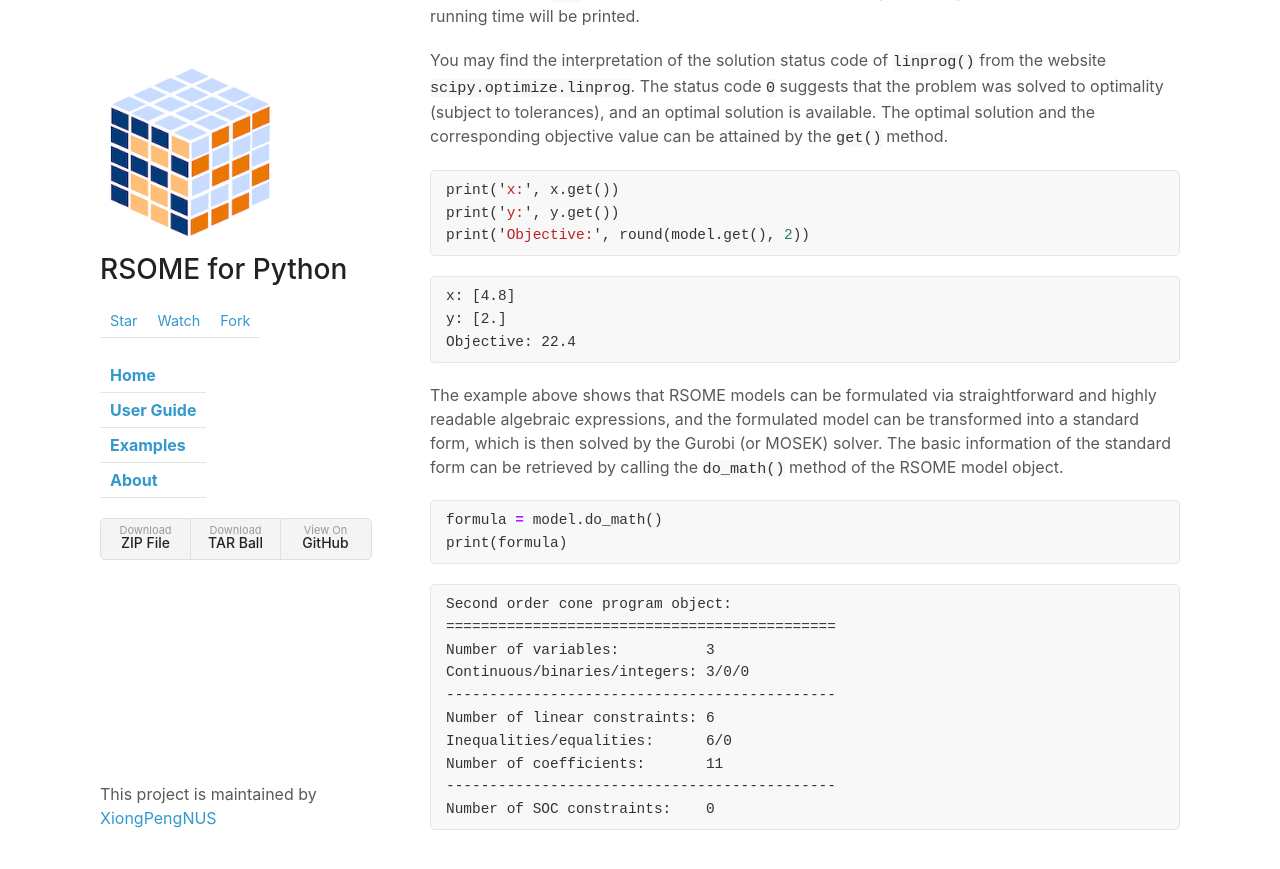
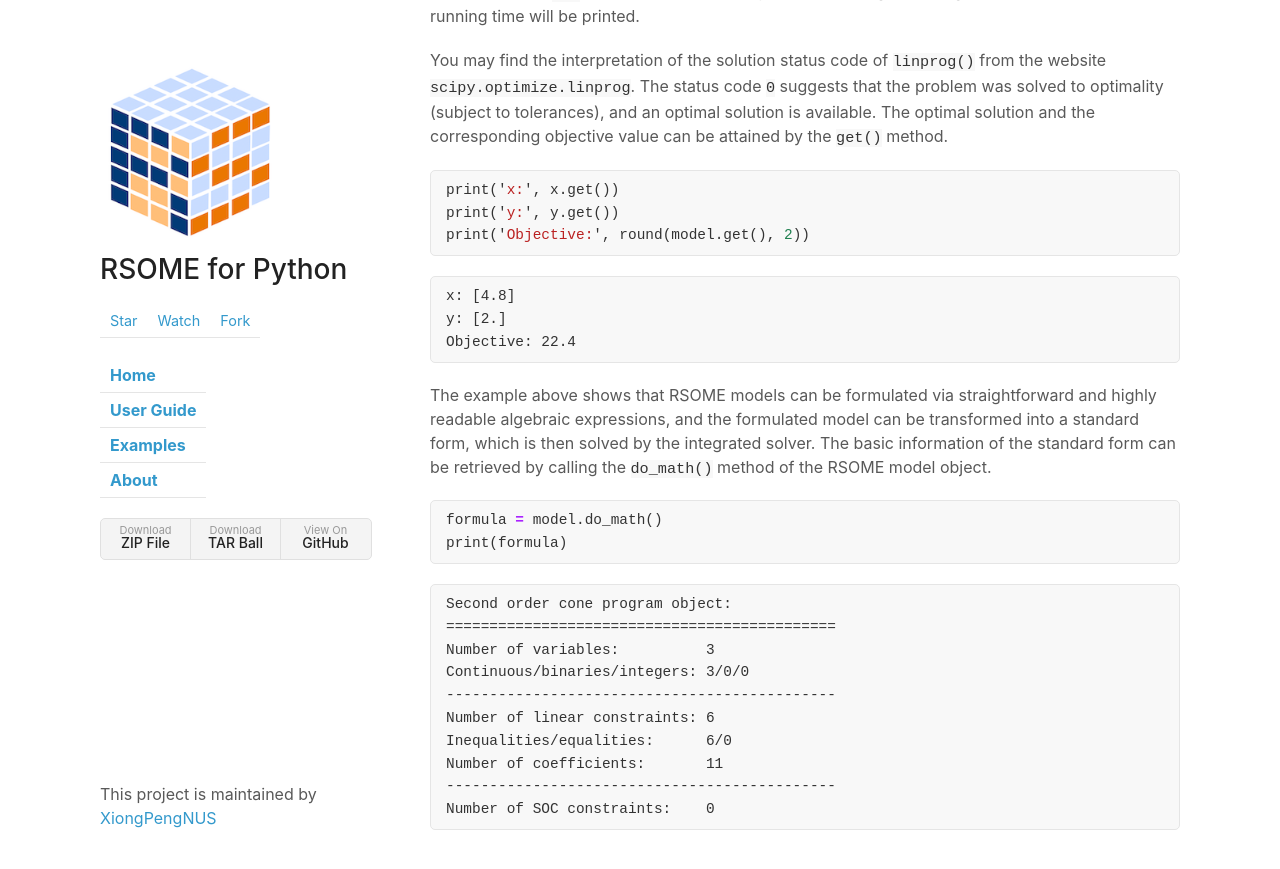
Before and after one commit to XiongPengNUS/rsome, a Jekyll site: the page built from docs/index.md, in a window 1280 px wide and 900 px high, scrolled down 1604 px. Shown: the top 869 px of the window. Built offline with Jekyll 4.4.1, drawn with Linux system fonts in a browser that asks for light colours; our own code applies the rules of GitHub Pages for plain Markdown files; formulas are drawn with MathJax 3.

Commit message:
Update docs

````diff
--- a/docs/index.md
+++ b/docs/index.md
@@ -74,7 +74,7 @@ print('Objective:', round(model.get(), 2))
     Objective: 22.4
 
 
-The example above shows that RSOME models can be formulated via straightforward and highly readable algebraic expressions, and the formulated model can be transformed into a standard form, which is then solved by the Gurobi (or MOSEK) solver. The basic information of the standard form can be retrieved by calling the <code>do_math()</code> method of the RSOME model object.
+The example above shows that RSOME models can be formulated via straightforward and highly readable algebraic expressions, and the formulated model can be transformed into a standard form, which is then solved by the integrated solver. The basic information of the standard form can be retrieved by calling the <code>do_math()</code> method of the RSOME model object.
 
 
 ```python
````
Also changed, not shown: 2 other files.
